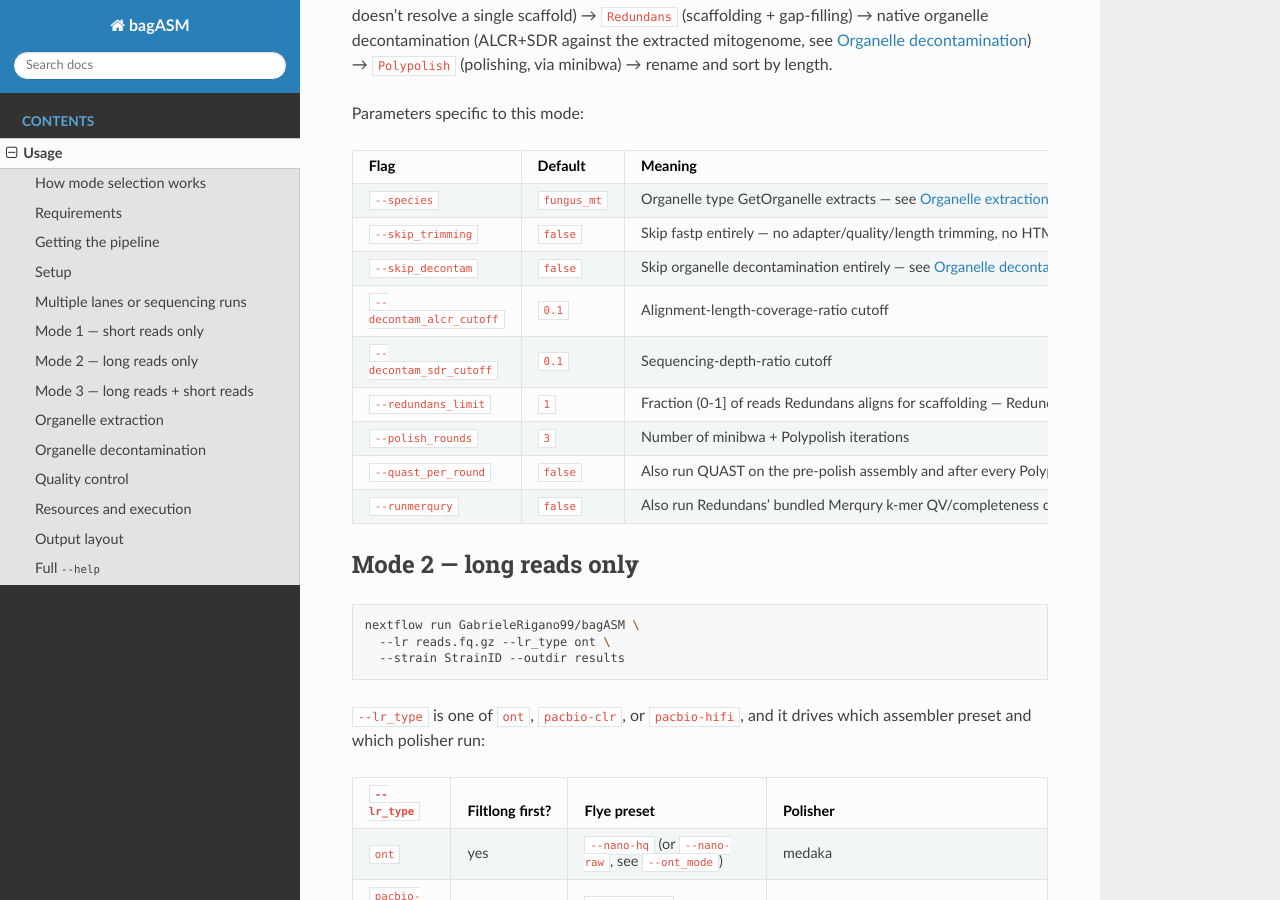
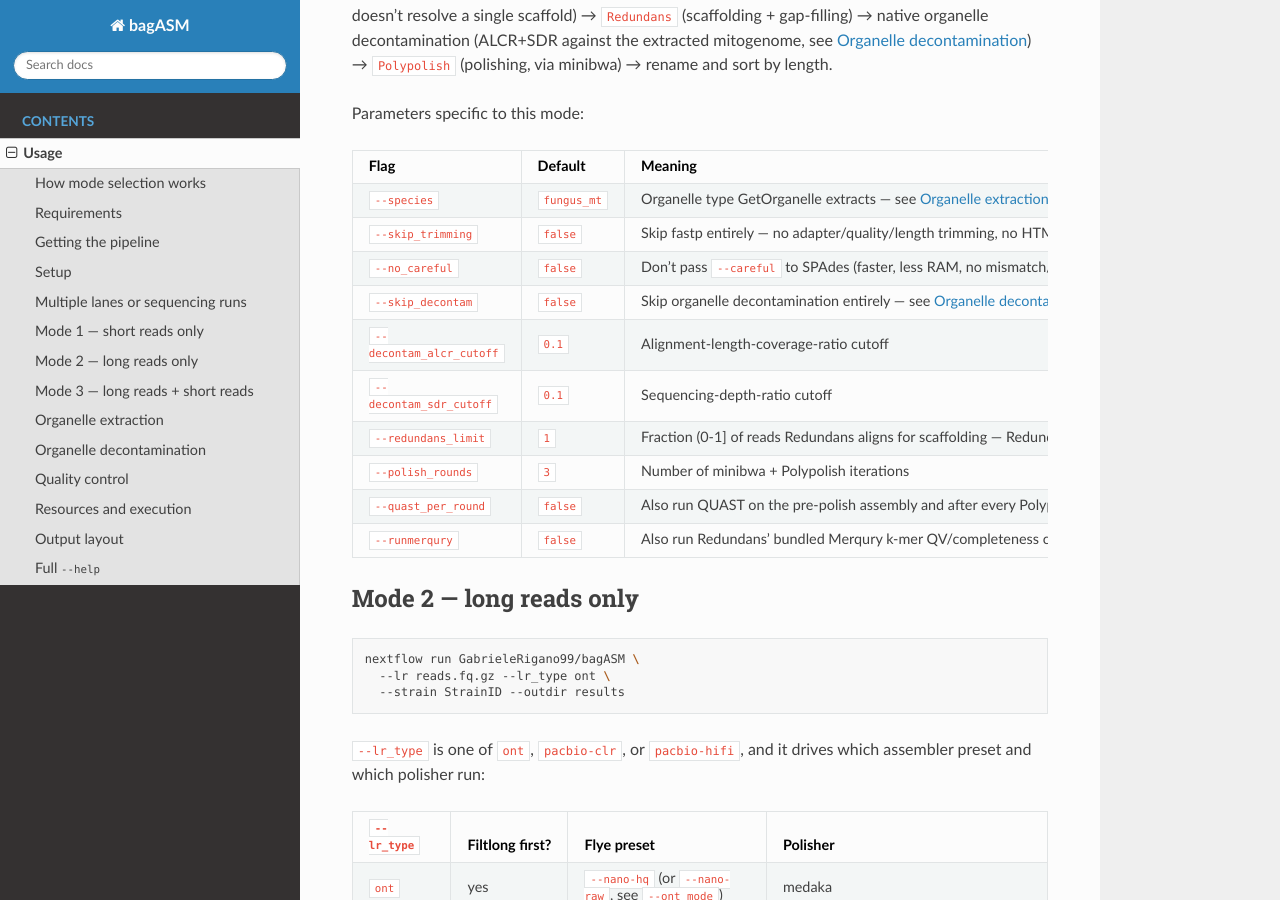
Before and after one commit to GabrieleRigano99/bagASM, a Sphinx documentation site: the page built from docs/usage.md, in a window 1280 px wide and 900 px high, scrolled down 1892 px. Built offline with Sphinx 7.4.7 and the Read the Docs theme 3.1.0, drawn with Linux system fonts in a browser that asks for light colours.

Commit message:
Add --no_careful to drop --careful from SPAdes
Co-Authored-By: Claude Sonnet 5.5 <noreply@anthropic.com>

```diff
--- a/PIPELINE_SCHEME.txt
+++ b/PIPELINE_SCHEME.txt
@@ -44,7 +44,7 @@ CASE 1 — short reads only (--r1 + --r2, no --lr)
        |                              all — no trimming, no QC report; lane
        |                              pooling/gzip normalization still do)
        v
-  [SPADES] 4.3.0   -k 27,37,55,77,99,111,127  --only-assembler --careful
+  [SPADES] 4.3.0   -k 27,37,55,77,99,111,127  --only-assembler --careful  (--no_careful drops it)
        |
        +-----------------------------------------------+
        |                                                |
--- a/docs/usage.md
+++ b/docs/usage.md
@@ -94,6 +94,7 @@ Parameters specific to this mode:
 |---|---|---|
 | `--species` | `fungus_mt` | Organelle type GetOrganelle extracts — see [Organelle extraction](#organelle-extraction) |
 | `--skip_trimming` | `false` | Skip fastp entirely — no adapter/quality/length trimming, no HTML/JSON QC report. Lane pooling and gzip normalization still happen either way. |
+| `--no_careful` | `false` | Don't pass `--careful` to SPAdes (faster, less RAM, no mismatch/indel correction). |
 | `--skip_decontam` | `false` | Skip organelle decontamination entirely — see [Organelle decontamination](#organelle-decontamination) |
 | `--decontam_alcr_cutoff` | `0.1` | Alignment-length-coverage-ratio cutoff |
 | `--decontam_sdr_cutoff` | `0.1` | Sequencing-depth-ratio cutoff |
```
Also changed, not shown: README.md (+1 -0 lines), 3 other files.
